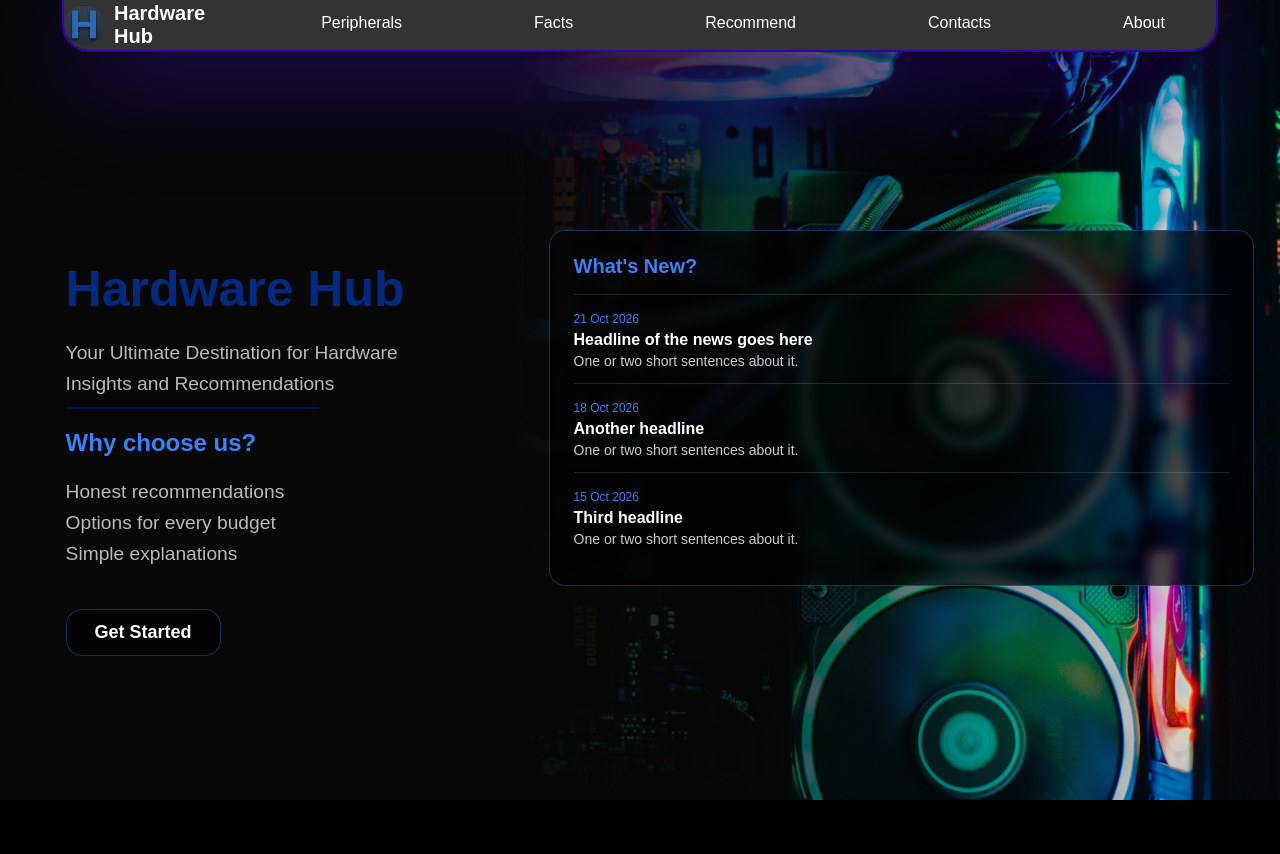
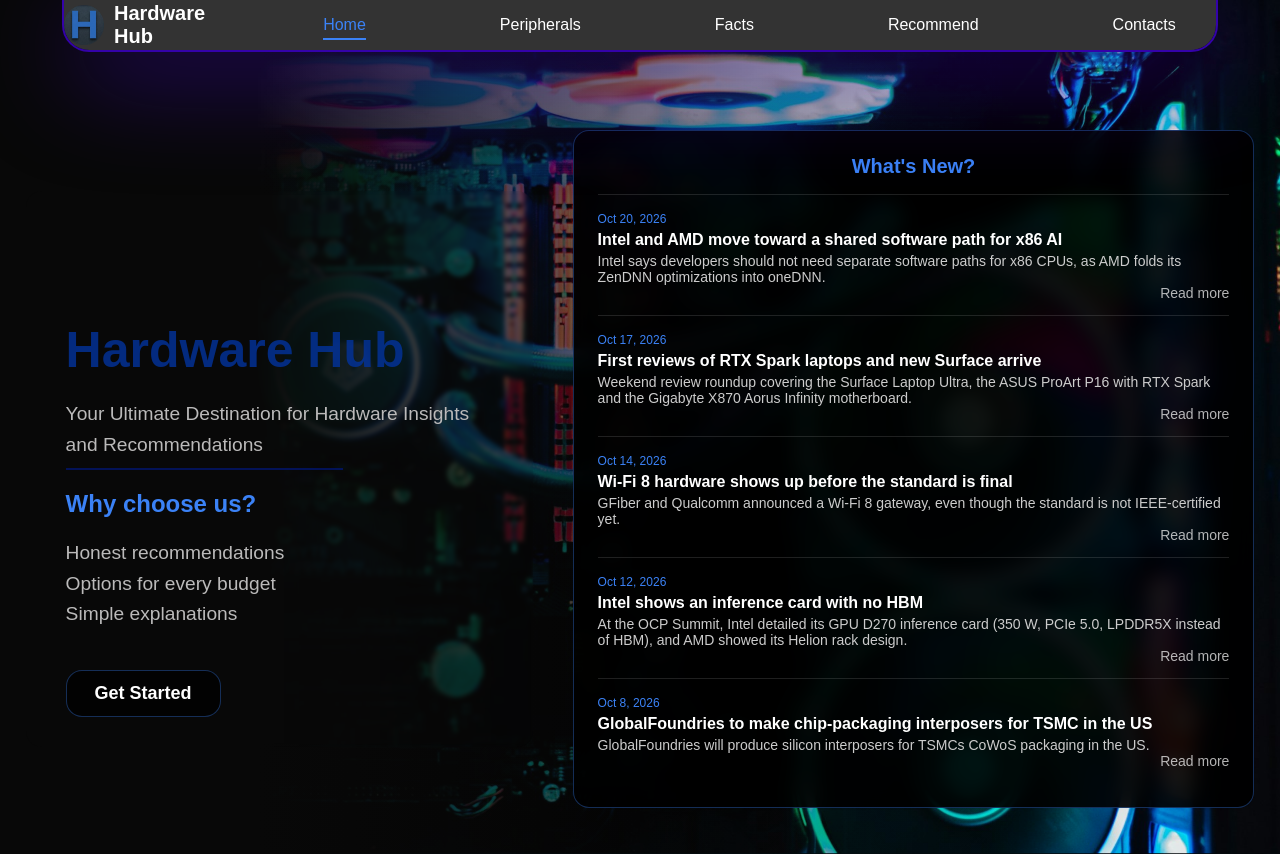
Before and after one commit to plingaualexandru/Hardware-Hub, a plain HTML site: page index.html in a window 1280 px wide. Shown: the top 854 px of the page. Before the commit the page ends 800 px from the top, so only its background shows below. Drawn offline with nearby package versions, Linux system fonts and the light colour scheme.

Commit message:
added new wallpaper, footer, new nav mechanics, peripherals folder for navigation in it

```diff
--- a/Style.css
+++ b/MainStyle.css
@@ -4,7 +4,7 @@ body{
     padding: 0;
     font-family: 'Arial', sans-serif;
     background-image:
-        linear-gradient(to right, #080808 40%, rgba(0, 0, 0, 0) 100%),
+        linear-gradient(to right, #080808 20%, rgba(0, 0, 0, 0) 80%),
         url(/images/tai-bui-Q-xGz9NOVOE-unsplash.jpg);
     background-size: cover;
     background-position: center;
@@ -76,24 +76,27 @@ section#The-Main-Page {
     box-sizing: border-box;
 }
 
+
 .hero-box {
     margin: 0;
     flex: 1 1 55%;
 }
 
 .news {
-    flex: 0 1 1100px;
+    flex: 0 1 1000px;
     max-height: 100%;
     overflow-y: auto;
     padding: 24px;
-    background-color: rgba(0, 0, 0, 0.65);
+    background-color: rgba(0, 0, 0, 0.900);
     border: 1px solid rgba(59, 130, 246, 0.35);
     border-radius: 16px;
-    backdrop-filter: blur(6px);
+    backdrop-filter: blur(10px);
     color: white;
 }
 
 .news-title {
+    display: flex;
+    justify-content: center;
     margin: 0 0 16px;
     font-size: 20px;
     color: #3b82f6;
@@ -118,6 +121,14 @@ section#The-Main-Page {
     margin: 0;
     font-size: 14px;
     color: #ccc;
+    text-decoration: none;
+}
+
+.news-item p a {
+    margin: 0;
+    font-size: 14px;
+    color: #fdfdfdb4;
+    text-decoration: none;
 }
 
 nav{
@@ -138,6 +149,7 @@ nav{
     outline: 2px solid rgb(52, 2, 170);
     box-shadow: 10px 25px 100px rgba(63, 9, 189, 0.603);
     list-style-type: none;
+    z-index: 9999;
     }
 
 
@@ -159,6 +171,9 @@ nav a {
     padding: 14px 16px;
     text-decoration: none;
 }
+
+
+
 nav .nav-icons ul {
     gap: 0px;
     padding:0 20px;
@@ -184,6 +199,29 @@ nav .logo a {
 nav .nav-links{
     padding-left: 100px;
     padding-right: 100px;
+    position: relative;
+    border: 1px solid transparent;
+    border-radius: 8px;
+}
+
+nav .nav-links a{
+    border: 1px solid transparent;
+    border-radius: 8px;
+}
+
+nav .nav-links a:hover{
+    color: #3b82f6;
+    background: linear-gradient(#3b82f6, #3b82f6) no-repeat;
+    background-size: calc(100% - 32px) 2px;
+    background-position: 16px calc(100% - 8px);
+}
+
+nav .nav-links a.active{
+    color: #3b82f6;
+    background: linear-gradient(#3b82f6, #3b82f6) no-repeat;
+    background-size: calc(100% - 32px) 2px;
+    background-position: 16px calc(100% - 8px);
+
 }
 
 nav .logo{
@@ -197,3 +235,13 @@ nav .logo h3{
     font-size: 20px;
     margin: 0;
 }
+
+footer {
+    position:absolute;
+    display: inline-block;
+    height: 300px;
+    width: 100%;
+    margin-top: 140px;
+    background-color: #333;
+    color: white;
+}
--- /dev/null
+++ b/PeripheralsPages/PeripheralsStyle.css
@@ -0,0 +1,226 @@
+
+body{
+    margin: 0;
+    padding: 0;
+    font-family: 'Arial', sans-serif;
+    background-image:
+        linear-gradient(to right, #080808 40%, rgba(0, 0, 0, 0) 100%),
+        url(/images/tai-bui-Q-xGz9NOVOE-unsplash.jpg);
+    background-size: cover;
+    background-position: center;
+    background-repeat: no-repeat;
+    background-color: #000;
+    background-attachment: fixed;
+}
+
+.hero-box {
+    display: inline-block;
+    margin-top: 100px;
+    margin-left: 50px;
+    padding: 30px 40px;
+    background-color: rgba(7, 2, 85, 0);
+    border-radius: 16px;
+    backdrop-filter: blur(2px);
+}
+
+#MainTitle {
+    margin: 0;
+    margin-top: 100px;
+    font-size: 50px;
+    font-weight: bold;
+    color: #02339cce;
+    font-family: 'Arial', sans-serif;
+}
+
+.Choose{
+    font-size: 1.2em;
+    line-height: 1.6;
+    color: #bbbaba;
+    margin: 0 0 20px;
+}
+
+#Subtitle {
+    margin: 0;
+    margin-top: 20px;
+    font-size: 16px;
+    color: #727070;
+    font-family: 'Arial', sans-serif;
+}
+
+.GetStartedButton {
+    display: inline-block;
+    margin-top: 20px;
+    padding: 12px 28px;
+    background-color: rgba(0, 0, 0, 0.65);
+    border: 1px solid rgba(59, 130, 246, 0.35);
+    border-radius: 16px;
+    backdrop-filter: blur(6px);
+    color: white;
+    text-decoration: none;
+    font-size: 18px;
+    font-weight: bold;
+}
+
+.GetStartedButton:hover {
+    border-color: #3b82f6;
+    color: #3b82f6;
+}
+
+section#The-Main-Page {
+    display: flex;
+    align-items: center;
+    justify-content: space-between;
+    gap: 40px;
+    height: 100%;
+    padding: 80px 2% 40px;
+    box-sizing: border-box;
+}
+
+
+.hero-box {
+    margin: 0;
+    flex: 1 1 55%;
+}
+
+.news {
+    flex: 0 1 1100px;
+    max-height: 100%;
+    overflow-y: auto;
+    padding: 24px;
+    background-color: rgba(0, 0, 0, 0.65);
+    border: 1px solid rgba(59, 130, 246, 0.35);
+    border-radius: 16px;
+    backdrop-filter: blur(6px);
+    color: white;
+}
+
+.news-title {
+    margin: 0 0 16px;
+    font-size: 20px;
+    color: #3b82f6;
+}
+
+.news-item {
+    padding: 14px 0;
+    border-top: 1px solid rgba(255, 255, 255, 0.12);
+}
+
+.news-date {
+    font-size: 12px;
+    color: #3b82f6;
+}
+
+.news-item h3 {
+    margin: 4px 0;
+    font-size: 16px;
+}
+
+.news-item p {
+    margin: 0;
+    font-size: 14px;
+    color: #ccc;
+}
+
+nav{
+    position: sticky;
+    display: flex;
+    justify-content: space-around;
+    height:50px;
+    gap: 0px;
+
+    top: 0px;
+    width: 90%;
+    left: 5%;
+    padding: 0;
+    margin: 0;
+    background-color: #333;
+    backdrop-filter: blur(2px);
+    border-radius: 0 0 25px 25px;
+    outline: 2px solid rgb(52, 2, 170);
+    box-shadow: 10px 25px 100px rgba(63, 9, 189, 0.603);
+    list-style-type: none;
+    }
+
+
+
+nav ul {
+    list-style-type: none;
+    margin: 0;
+    padding: 0;
+    display: flex;
+    gap: 100px;
+    justify-content: center;
+    text-decoration: none;
+}
+
+nav a {
+    display: block;
+    color: white;
+    text-align: center;
+    padding: 14px 16px;
+    text-decoration: none;
+}
+
+
+
+nav .nav-icons ul {
+    gap: 0px;
+    padding:0 20px;
+
+}
+
+nav .material-symbols-outlined {
+    font-size: 24px;
+    color: white;
+    display: block;
+}
+nav .logo a {
+    padding:0 ;
+    display: flex;
+}
+
+.logo img {
+    height: 40px;
+    display: block;
+    margin-top: 0px;
+}
+
+nav .nav-links{
+    padding-left: 100px;
+    padding-right: 100px;
+    position: relative;
+    border: 1px solid transparent;
+    border-radius: 8px;
+}
+
+nav .nav-links a{
+    border: 1px solid transparent;
+    border-radius: 8px;
+}
+
+nav .nav-links a:hover{
+    color: #3b82f6;
+    background: linear-gradient(#3b82f6, #3b82f6) no-repeat;
+    background-size: calc(100% - 32px) 2px;
+    background-position: 16px calc(100% - 8px);
+}
+
+nav .nav-links a.active{
+    color: #3b82f6;
+    background: linear-gradient(#3b82f6, #3b82f6) no-repeat;
+    background-size: calc(100% - 32px) 2px;
+    background-position: 16px calc(100% - 8px);
+
+}
+
+nav .logo{
+    display: flex;
+    align-items: center;
+    gap:10px;
+}
+
+nav .logo h3{
+    color: white;
+    font-size: 20px;
+    margin: 0;
+}
--- a/index.html
+++ b/index.html
@@ -4,7 +4,7 @@
 <head>
     <meta charset="UTF-8">
     <meta name="viewport" content="width=device-width, initial-scale=1.0">
-    <link rel="stylesheet" href="Style.css">
+    <link rel="stylesheet" href="MainStyle.css">
     <link rel="stylesheet"
         href="https://fonts.googleapis.com/css2?family=Material+Symbols+Outlined:opsz,wght,FILL,GRAD@24,400,0,0&icon_names=person,help" />
 
@@ -19,12 +19,12 @@
             <H3>Hardware Hub</H3>
         </div>
         <div class="nav-links">
-            <ul>
-                <li><a href="#Peripherals">Peripherals</a></li>
-                <li><a href="#News">Facts</a></li>
-                <li><a href="#Recommend">Recommend</a></li>
-                <li><a href="#Contacts">Contacts</a></li>
-                <li><a href="#About">About</a></li>
+            <ul class="nav-list">
+                <li><a href="index.html" class="active">Home</a></li>
+                <li><a href="/PeripheralsPages/Peripherals.html">Peripherals</a></li>
+                <li><a href="Facts.html">Facts</a></li>
+                <li><a href="Recommendations.html">Recommend</a></li>
+                <li><a href="Contacts.html">Contacts</a></li>
             </ul>
         </div>
         <div class="nav-icons">
@@ -50,39 +50,55 @@
             Options for every budget <br>
             Simple explanations
             </p>
-            <a href="peripherals.html" class="GetStartedButton">Get Started</a>
+            <a href="/PeripheralsPages/Peripherals.html" class="GetStartedButton">Get Started</a>
         </div>
 
         <aside class="news">
             <h2 class="news-title">What's New?</h2>
 
             <article class="news-item">
-                <span class="news-date">21 Oct 2026</span>
-                <h3>Headline of the news goes here</h3>
-                <p>One or two short sentences about it.</p>
+                <span class="news-date">Oct 20, 2026</span>
+                <h3>Intel and AMD move toward a shared software path for x86 AI</h3>
+                <p>Intel says developers should not need separate software paths for x86 CPUs, as AMD folds its ZenDNN optimizations into oneDNN.</p>
+                <p><a href="https://wccftech.com/topic/hardware/" target="_blank" style="display: flex; justify-content: right;">Read more</a></p>
             </article>
 
             <article class="news-item">
-                <span class="news-date">18 Oct 2026</span>
-                <h3>Another headline</h3>
-                <p>One or two short sentences about it.</p>
+                <span class="news-date">Oct 17, 2026</span>
+                <h3>First reviews of RTX Spark laptops and new Surface arrive</h3>
+                <p>Weekend review roundup covering the Surface Laptop Ultra, the ASUS ProArt P16 with RTX Spark and the Gigabyte X870 Aorus Infinity motherboard.</p>
+                <p><a href="https://www.funkykit.com/news/weekend-hardware-round-up-17th-october-2026" target="_blank " style="display: flex; justify-content: right;">Read more</a></p>
             </article>
 
             <article class="news-item">
-                <span class="news-date">15 Oct 2026</span>
-                <h3>Third headline</h3>
-                <p>One or two short sentences about it.</p>
+                <span class="news-date">Oct 14, 2026</span>
+                <h3>Wi-Fi 8 hardware shows up before the standard is final</h3>
+                <p>GFiber and Qualcomm announced a Wi-Fi 8 gateway, even though the standard is not IEEE-certified yet.</p>
+                <p><a href="https://www.tomshardware.com/news/page/8" target="_blank" style="display: flex; justify-content: right;">Read more</a></p>
+            </article>
+
+            <article class="news-item">
+                <span class="news-date">Oct 12, 2026</span>
+                <h3>Intel shows an inference card with no HBM</h3>
+                <p>At the OCP Summit, Intel detailed its GPU D270 inference card (350 W, PCIe 5.0, LPDDR5X instead of HBM), and AMD showed its Helion rack design.</p>
+                <p><a href="https://www.techwrix.com/ocp-global-summit-2026-recap-key-announcements-and-takeaways/" target="_blank" style="display: flex; justify-content: right;">Read more</a></p>
+            </article>
+
+            <article class="news-item">
+                <span class="news-date">Oct 8, 2026</span>
+                <h3>GlobalFoundries to make chip-packaging interposers for TSMC in the US</h3>
+                <p>GlobalFoundries will produce silicon interposers for TSMCs CoWoS packaging in the US.</p>
+                <p><a href="https://www.tomshardware.com/tech-industry/manufacturing/semiconductors" target="_blank" style="display: flex; justify-content: right;">Read more</a></p>
             </article>
         </aside>
-
-    </section>
-
-
 
 
     </section>
 
 
+    <footer>
+        <p>&copy; 2026 Hardware Hub. All rights reserved.</p>
+    </footer>
 </body>
 
 </html>
```
Also changed, not shown: PeripheralsPages/Peripherals.html (added, +52 -0 lines), Peripherals.html (deleted).
